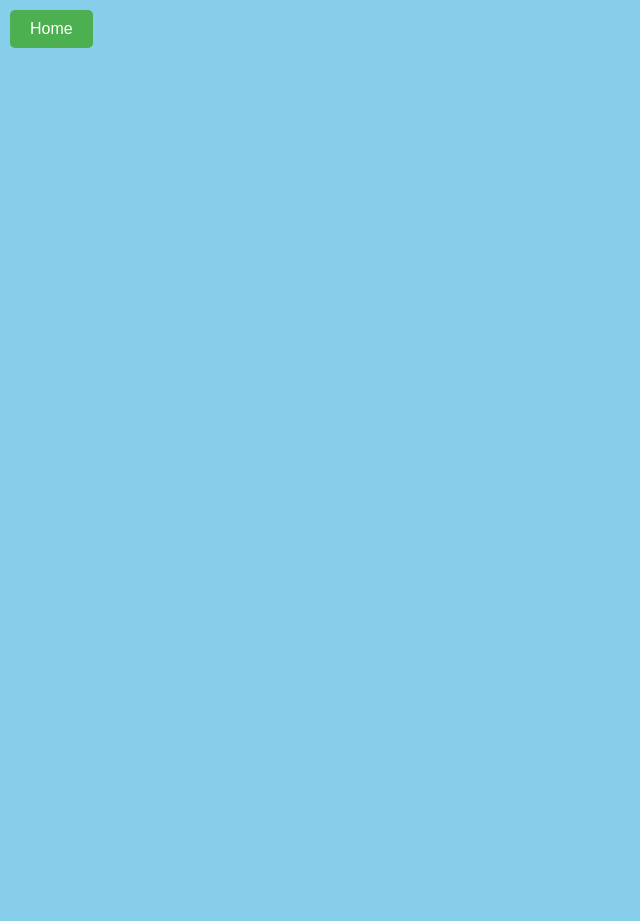
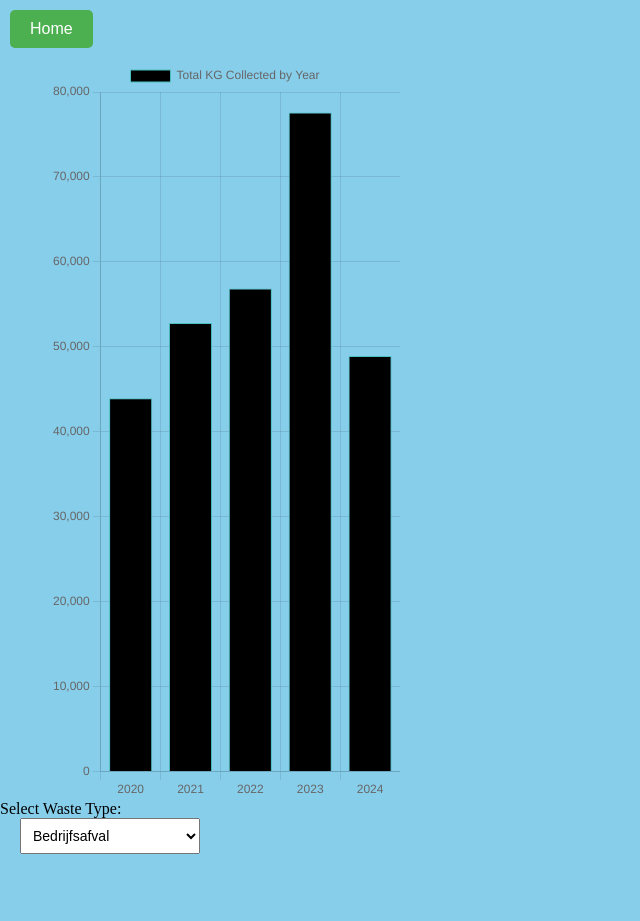
Before and after one commit to Abdulkadirzuyd/Duurzaam-ZUYD, a plain HTML site: page heerlen.html in a window 1280 px wide. Shown: the top 921 px of the page, without its empty margins (0-640 px from the left). Before the commit the page ends 800 px from the top, so only its background shows below. Drawn offline with nearby package versions, Linux system fonts and the light colour scheme.

Commit message:
2 charst met filter

```diff
--- a/heerlen.html
+++ b/heerlen.html
@@ -8,11 +8,21 @@
 </head>
 <body>
     <button onclick="location.href='index.html'" class="home-button">Home</button>
+     <!-- Canvas for Yearly Total KG chart -->
+     <canvas id="yearChart" width="20" height="40"></canvas>
 
-    <div id="line-chart"></div>
-    <div id="bar-chart"></div>
+     <!-- Dropdown for selecting waste type -->
+     <label for="wasteTypeSelect">Select Waste Type:</label>
+     <select id="wasteTypeSelect">
+         <!-- Options will be populated by JavaScript -->
+     </select>
+
+     <!-- Canvas for Waste Type by Year chart -->
+     <canvas id="wasteTypeChart" width="100" height="150"></canvas>
 
     <script src="https://d3js.org/d3.v7.min.js"></script>
     <script src="heerlen.js"></script>
+    <script src="https://cdn.jsdelivr.net/npm/chart.js"></script>
+
 </body>
 </html>
--- a/heerlen.js
+++ b/heerlen.js
@@ -1,36 +1,120 @@
-// Load CSV data
-d3.csv("data/data.csv", d3.autoType).then(data => {
-    console.log("Raw Data:", data); // Debug line to check loaded data
+fetch("data/data.csv")
+    .then(response => response.text())
+    .then(data => {
+        const rows = data.split('\n').slice(1); // Skip header row
 
-    // Filter Heerlen data and log to inspect
-    const heerlenData = data.filter(d => d[4] === 'HEERLEN');
-    console.log("Filtered Heerlen Data:", heerlenData); // Debug filtered Heerlen data
+        // Data structures for charts
+        const yearData = {}; // KG per year
+        const wasteTypeData = {}; // KG per waste type
+        const wasteTypeYearData = {}; // KG per waste type by year
 
-    // Parse year and KG values
-    const parsedData = heerlenData.map(d => {
-        const year = d[5] ? d[5].split("-")[2] : "Unknown"; // Safely extract year
-        return {
-            year: parseInt(year, 10),
-            kg: +d[6] || 0  // Ensure KG is a number
-        };
-    });
+        // Process CSV rows
+        rows.forEach(row => {
+            const columns = row.split(';');
+            const location = columns[4]; // Woonplaats
+            const uitvoerDatum = columns[5]; // Uitvoerdatum
+            const kg = parseFloat(columns[6]); // KG
+            const afvalsoort = columns[13]; // Afvalsoort
 
-    console.log("Parsed Heerlen Data:", parsedData); // Debug parsed data
+            // Filter for Heerlen data only
+            if (location === "HEERLEN") {
+                // Process yearly data for Yearly Total KG chart
+                const year = uitvoerDatum.slice(-4); // Extract year
+                yearData[year] = (yearData[year] || 0) + kg;
 
-    // Filter parsed data for years 2020-2024
-    const filteredData = parsedData.filter(d => d.year >= 2020 && d.year <= 2024);
-    console.log("Filtered Data for Years 2020-2024:", filteredData); // Debug filtered data by year
+                // Process waste type data for Waste Type chart
+                wasteTypeData[afvalsoort] = (wasteTypeData[afvalsoort] || 0) + kg;
 
-    // Format data for displaying on the page
-    let dataHtml = "<ul>";
-    filteredData.forEach(d => {
-        dataHtml += `<li>Year: ${d.year}, Total KG: ${d.kg}</li>`;
-    });
-    dataHtml += "</ul>";
+                // Process waste type by year for filter functionality
+                if (!wasteTypeYearData[afvalsoort]) {
+                    wasteTypeYearData[afvalsoort] = {};
+                }
+                wasteTypeYearData[afvalsoort][year] = (wasteTypeYearData[afvalsoort][year] || 0) + kg;
+            }
+        });
 
-    // Insert formatted data into the page
-    document.getElementById("data").innerHTML = dataHtml;
+        // Prepare data for Yearly Total KG chart
+        const yearLabels = Object.keys(yearData);
+        const yearKgData = Object.values(yearData);
 
-}).catch(error => {
-    console.error("Error loading CSV data:", error);
-});
+        // Prepare data for Waste Type chart
+        const wasteTypeLabels = Object.keys(wasteTypeData);
+        const wasteTypeKgData = Object.values(wasteTypeData);
+
+        // Create Yearly Total KG chart
+        const yearCtx = document.getElementById('yearChart').getContext('2d');
+        const yearChart = new Chart(yearCtx, {
+            type: 'bar',
+            data: {
+                labels: yearLabels,
+                datasets: [{
+                    label: 'Total KG Collected by Year',
+                    data: yearKgData,
+                    backgroundColor: 'black',
+                    borderColor: 'rgba(75, 192, 192, 1)',
+                    borderWidth: 1
+                }]
+            },
+            options: {
+                responsive: true,
+                layout: { padding: { top: 60, left: 50 } },
+                scales: {
+                    x: { beginAtZero: true },
+                    y: { beginAtZero: true }
+                }
+            }
+        });
+
+        // Create Waste Type chart (initial state)
+        const wasteTypeCtx = document.getElementById('wasteTypeChart').getContext('2d');
+        const wasteTypeChart = new Chart(wasteTypeCtx, {
+            type: 'bar',
+            data: {
+                labels: wasteTypeLabels,
+                datasets: [{
+                    label: 'Total KG Collected by Waste Type',
+                    data: wasteTypeKgData,
+                    backgroundColor: 'rgba(153, 102, 255, 0.6)',
+                    borderColor: 'rgba(153, 102, 255, 1)',
+                    borderWidth: 1
+                }]
+            },
+            options: {
+                responsive: true,
+                layout: { padding: { top: 60, left: 50} },
+                scales: {
+                    x: { beginAtZero: true },
+                    y: { beginAtZero: true }
+                }
+            }
+        });
+
+        // Populate the dropdown with waste types
+        const wasteTypeSelect = document.getElementById('wasteTypeSelect');
+        wasteTypeLabels.forEach(wasteType => {
+            const option = document.createElement('option');
+            option.value = wasteType;
+            option.text = wasteType;
+            wasteTypeSelect.appendChild(option);
+        });
+
+        // Update Waste Type chart based on selected waste type from dropdown
+        wasteTypeSelect.addEventListener('change', (event) => {
+            const selectedWasteType = event.target.value;
+            updateWasteTypeYearData(selectedWasteType);
+        });
+
+        // Function to update Waste Type chart based on selected waste type
+        function updateWasteTypeYearData(selectedType) {
+            const selectedTypeYearData = wasteTypeYearData[selectedType];
+            const years = Object.keys(selectedTypeYearData);
+            const data = years.map(year => selectedTypeYearData[year]);
+
+            // Update the chart with filtered data
+            wasteTypeChart.data.labels = years;
+            wasteTypeChart.data.datasets[0].data = data;
+            wasteTypeChart.data.datasets[0].label = `KG Collected for ${selectedType} by Year`;
+            wasteTypeChart.update();
+        }
+    })
+    .catch(error => console.error("Error loading CSV:", error));
--- a/style.css
+++ b/style.css
@@ -101,3 +101,32 @@ li {
 body{
     background-color: #87CEEB;
 }
+/* Container for both charts and filter */
+.chart-container {
+    display: flex;
+    justify-content: space-between;
+    align-items: flex-start; /* Aligns charts at the top */
+    max-width: 1200px; /* Set the maximum width for the container */
+    margin: 0 auto; /* Center the container */
+}
+
+/* Styling for the first chart */
+#yearChart {
+    width: 48%; /* Make the first chart take up 48% of the container's width */
+    height: 300px; /* Set fixed height */
+}
+
+/* Styling for the filter dropdown */
+#wasteTypeSelect {
+    width: 180px; /* Set a fixed width for the dropdown */
+    padding: 8px;
+    font-size: 14px;
+    margin-left: 20px; /* Space between chart and dropdown */
+    align-self: flex-start; /* Align dropdown to the top */
+}
+
+/* Styling for the second chart (Waste Type chart) */
+#wasteTypeChart {
+    width: 48%; /* Make the second chart take up 48% of the container's width */
+    height: 300px; /* Set fixed height */
+}
```
